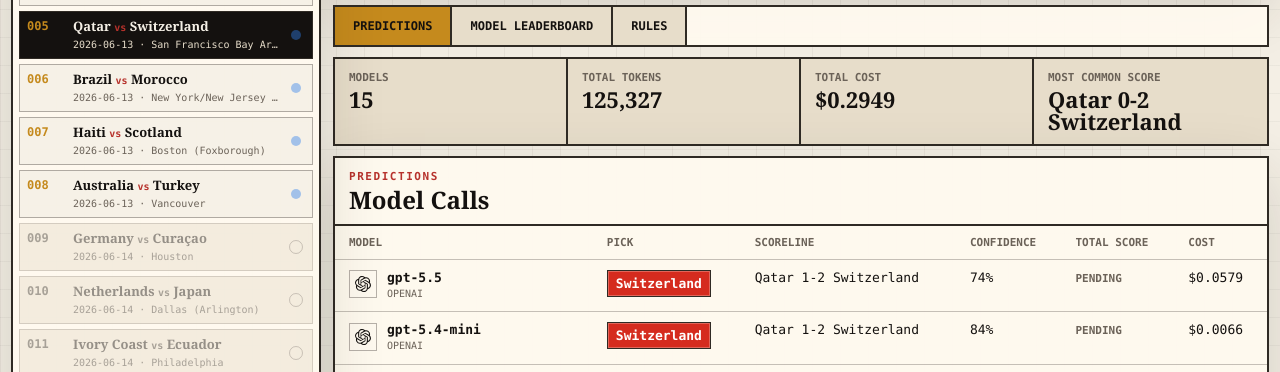
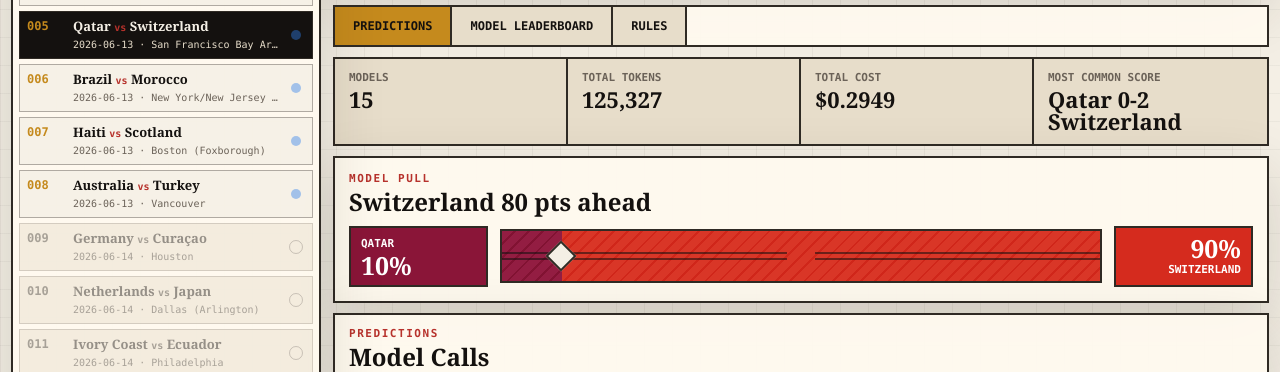
Before and after one commit to avbiswas/fifa_wc_predictor, a website: page cloudflare_app/public/index.html in a window 1280 px wide. Shown: the part 299-671 px from the top of the page. Drawn offline with Linux system fonts and the light colour scheme.

Commit message:
better UI

```diff
--- a/cloudflare_app/public/app.js
+++ b/cloudflare_app/public/app.js
@@ -117,6 +117,7 @@
 
   renderSummary(match, predictions, result);
   renderPredictionState(predictions);
+  renderTugOfWar(match, predictions, result);
   renderPredictionTable(predictions);
 }
 
@@ -191,6 +192,86 @@
   const predictionContent = document.getElementById("predictionContent");
   tbaView.hidden = rows.length > 0;
   predictionContent.hidden = rows.length === 0;
+}
+
+function renderTugOfWar(match, rows, result) {
+  const element = document.getElementById("tugOfWar");
+  if (!rows.length) {
+    element.replaceChildren();
+    return;
+  }
+
+  const team1 = match.team1;
+  const team2 = match.team2;
+  const pull = weightedPull(team1, team2, rows);
+  const team1Colors = pickColors[team1] || pickColors.Draw;
+  const team2Colors = pickColors[team2] || pickColors.Draw;
+  const leader = pull.team1 === pull.team2
+    ? "Even pull"
+    : `${pull.team1 > pull.team2 ? team1 : team2} ${Math.abs(pull.team1 - pull.team2)} pts ahead`;
+  const finalLine = result
+    ? `Final ${result.team1} ${result.team1_score}-${result.team2_score} ${result.team2}`
+    : "";
+
+  element.style.setProperty("--team1-bg", team1Colors.bg);
+  element.style.setProperty("--team1-fg", team1Colors.fg);
+  element.style.setProperty("--team2-bg", team2Colors.bg);
+  element.style.setProperty("--team2-fg", team2Colors.fg);
+  element.style.setProperty("--team1-pull", `${pull.team1}%`);
+  element.innerHTML = `
+    <div class="tug-head">
+      <div>
+        <p class="eyebrow">Model pull</p>
+        <strong>${escapeHtml(leader)}</strong>
+      </div>
+      ${finalLine ? `<span class="tug-final">${escapeHtml(finalLine)}</span>` : ""}
+    </div>
+    <div class="tug-stage">
+      <div class="tug-team tug-team-one">
+        <span>${escapeHtml(team1)}</span>
+        <strong>${pull.team1}%</strong>
+      </div>
+      <div class="tug-rope" aria-hidden="true">
+        <span class="tug-left"></span>
+        <span class="tug-knot"></span>
+        <span class="tug-right"></span>
+      </div>
+      <div class="tug-team tug-team-two">
+        <strong>${pull.team2}%</strong>
+        <span>${escapeHtml(team2)}</span>
+      </div>
+    </div>
+  `;
+}
+
+function weightedPull(team1, team2, rows) {
+  let team1Pull = 0;
+  let team2Pull = 0;
+
+  for (const row of rows) {
+    const confidence = confidenceWeight(row.confidence);
+    if (row.prediction === team1) {
+      team1Pull += 0.5 + confidence / 2;
+      team2Pull += 0.5 - confidence / 2;
+    } else if (row.prediction === team2) {
+      team1Pull += 0.5 - confidence / 2;
+      team2Pull += 0.5 + confidence / 2;
+    } else if (row.prediction === "Draw") {
+      team1Pull += 0.5;
+      team2Pull += 0.5;
+    }
+  }
+
+  const total = team1Pull + team2Pull;
+  if (!total) return { team1: 50, team2: 50 };
+
+  const team1Percent = Math.round((team1Pull / total) * 100);
+  return { team1: team1Percent, team2: 100 - team1Percent };
+}
+
+function confidenceWeight(value) {
+  if (value === undefined || value === null || value === "") return 1;
+  return Math.min(Math.max(Number(value), 0), 1);
 }
 
 function renderPredictionTable(rows) {
--- a/cloudflare_app/public/index.html
+++ b/cloudflare_app/public/index.html
@@ -78,6 +78,8 @@
                 <strong id="scoreConsensus">-</strong>
               </div>
             </section>
+
+            <section id="tugOfWar" class="panel tug-of-war" aria-label="Weighted model preference"></section>
 
             <section class="panel">
               <div class="panel-head">
@@ -170,7 +172,7 @@
               </div>
             </article>
           </div>
-          <p class="rules-note">Results use free public data from TheSportsDB, with scorer names from the open World Cup feed when available. Knockout matches are scored after 90 minutes, before extra time or penalties.</p>
+          <p class="rules-note">Model pull uses each prediction's confidence as directional strength: a 50% confident team pick counts 0.75 for that team and 0.25 for the opponent, while a draw splits pull evenly.</p>
         </section>
       </section>
     </main>
--- a/cloudflare_app/public/styles.css
+++ b/cloudflare_app/public/styles.css
@@ -354,6 +354,136 @@
   display: block;
   font-size: 22px;
   line-height: 1;
+}
+
+.tug-of-war {
+  padding: 14px;
+}
+
+.tug-head {
+  display: flex;
+  align-items: start;
+  justify-content: space-between;
+  gap: 18px;
+  margin-bottom: 12px;
+}
+
+.tug-head strong {
+  display: block;
+  font-size: 24px;
+  line-height: 1;
+}
+
+.tug-final {
+  padding: 6px 9px;
+  border: 1px solid var(--line);
+  background: var(--ink);
+  color: var(--paper);
+  font-family: ui-monospace, "SFMono-Regular", Menlo, Consolas, monospace;
+  font-size: 11px;
+  font-weight: 900;
+  text-transform: uppercase;
+  white-space: nowrap;
+}
+
+.tug-stage {
+  display: grid;
+  grid-template-columns: minmax(120px, 0.23fr) minmax(220px, 1fr) minmax(120px, 0.23fr);
+  align-items: center;
+  gap: 12px;
+}
+
+.tug-team {
+  min-width: 0;
+  display: grid;
+  align-items: center;
+  gap: 4px;
+  min-height: 54px;
+  padding: 9px 10px;
+  border: 2px solid var(--line);
+}
+
+.tug-team span {
+  min-width: 0;
+  overflow: hidden;
+  color: inherit;
+  font-family: ui-monospace, "SFMono-Regular", Menlo, Consolas, monospace;
+  font-size: 11px;
+  font-weight: 900;
+  text-overflow: ellipsis;
+  text-transform: uppercase;
+  white-space: nowrap;
+}
+
+.tug-team strong {
+  font-size: 25px;
+  line-height: 0.9;
+}
+
+.tug-team-one {
+  background: var(--team1-bg);
+  color: var(--team1-fg);
+}
+
+.tug-team-two {
+  background: var(--team2-bg);
+  color: var(--team2-fg);
+  text-align: right;
+}
+
+.tug-rope {
+  position: relative;
+  height: 54px;
+  border: 2px solid var(--line);
+  background:
+    linear-gradient(
+      90deg,
+      var(--team1-bg) 0 var(--team1-pull),
+      var(--team2-bg) var(--team1-pull) 100%
+    );
+  overflow: hidden;
+}
+
+.tug-rope::before {
+  content: "";
+  position: absolute;
+  inset: 0;
+  background: repeating-linear-gradient(
+    -45deg,
+    rgba(255, 250, 240, 0.18) 0 8px,
+    rgba(20, 17, 15, 0.16) 8px 10px
+  );
+  mix-blend-mode: soft-light;
+}
+
+.tug-left,
+.tug-right {
+  position: absolute;
+  top: 50%;
+  width: calc(50% - 14px);
+  height: 8px;
+  border-top: 2px solid rgba(20, 17, 15, 0.56);
+  border-bottom: 2px solid rgba(20, 17, 15, 0.56);
+  transform: translateY(-50%);
+}
+
+.tug-left {
+  left: 0;
+}
+
+.tug-right {
+  right: 0;
+}
+
+.tug-knot {
+  position: absolute;
+  left: var(--team1-pull);
+  top: 50%;
+  width: 22px;
+  height: 22px;
+  border: 2px solid var(--line);
+  background: var(--paper);
+  transform: translate(-50%, -50%) rotate(45deg);
 }
 
 .panel {
@@ -874,6 +1004,28 @@
     grid-template-columns: 1fr;
   }
 
+  .tug-head,
+  .tug-stage {
+    grid-template-columns: 1fr;
+  }
+
+  .tug-head {
+    display: grid;
+  }
+
+  .tug-final {
+    width: fit-content;
+    white-space: normal;
+  }
+
+  .tug-team-two {
+    text-align: left;
+  }
+
+  .tug-rope {
+    min-height: 48px;
+  }
+
   .metric-strip div {
     border-right: 0;
     border-bottom: 2px solid var(--line);
```
